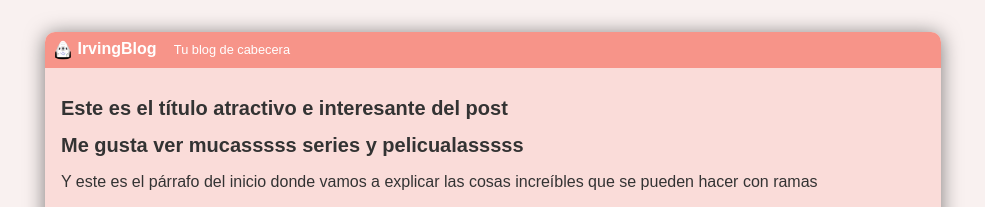
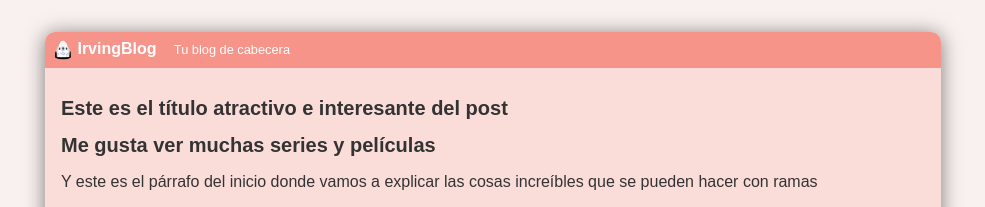
Before and after one commit to MauriGoizS/hyperblog-pirateado, a plain HTML site: page index.html in a window 1280 px wide. Shown: the top 207 px of the page, without its empty margins (147-1132 px from the left). Drawn offline with Linux system fonts and the light colour scheme.

Commit message:
Corregi errores ortograficos

```diff
--- a/index.html
+++ b/index.html
@@ -16,7 +16,7 @@
         </div>
         <div id="post">
             <h1>Este es el título atractivo e interesante del post</h1>
-            <h1>Me gusta ver mucasssss series y pelicualasssss</h1>
+            <h1>Me gusta ver muchas series y pel&iacute;culas</h1>
             <p>Y este es el p&aacute;rrafo del inicio donde vamos a explicar las cosas incre&iacute;bles que se pueden hacer con ramas</p>
             <p>Los blogs son la mejor forma de compartir información y tus ideas. Mucho m&aacute;s que ir a conferencias o salir en Youtube. Excepto si eres un rockstar. Pero estadísticamente no lo eres... por ahora.</p>
             <p>Dale like</p>
```
